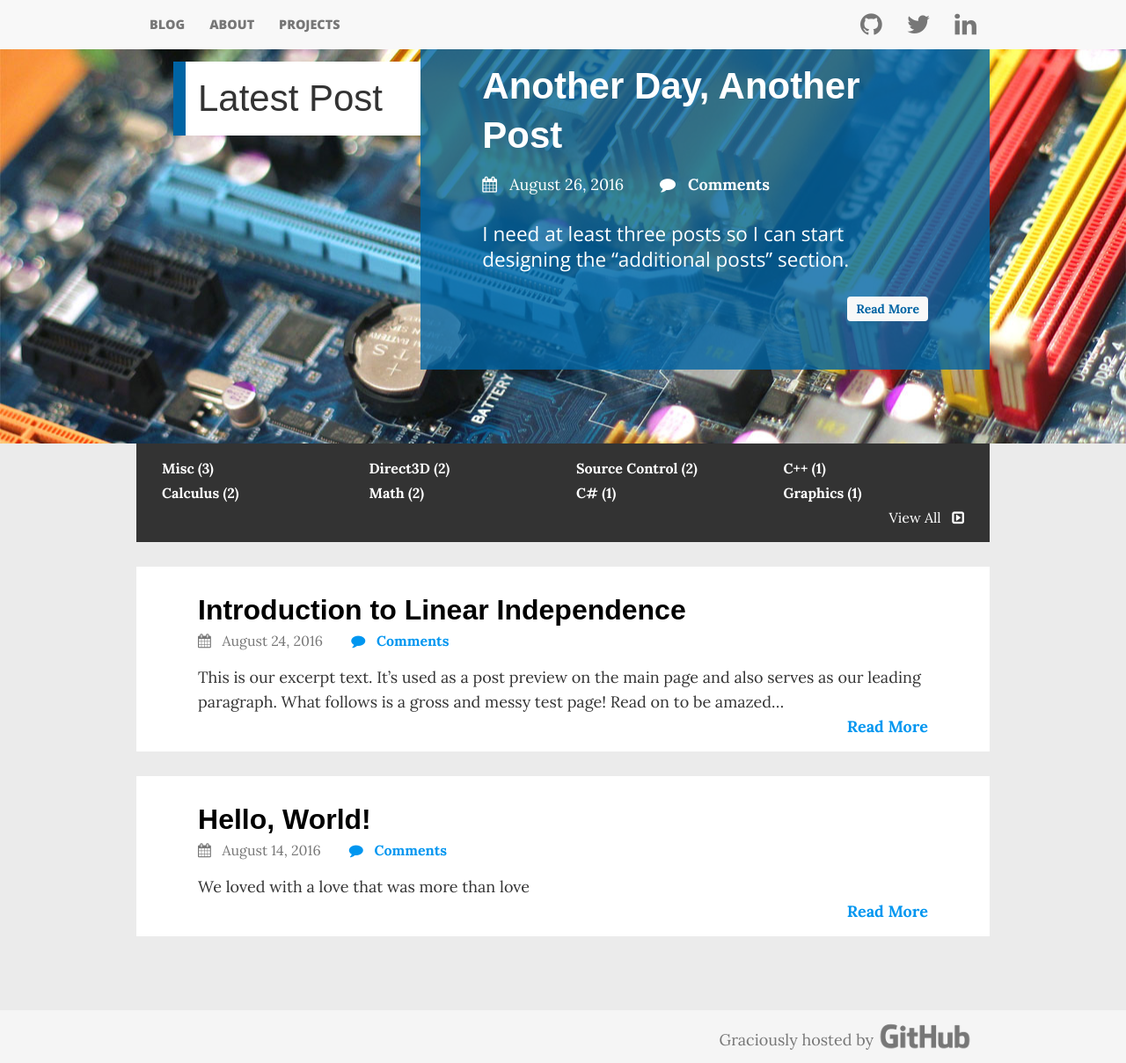
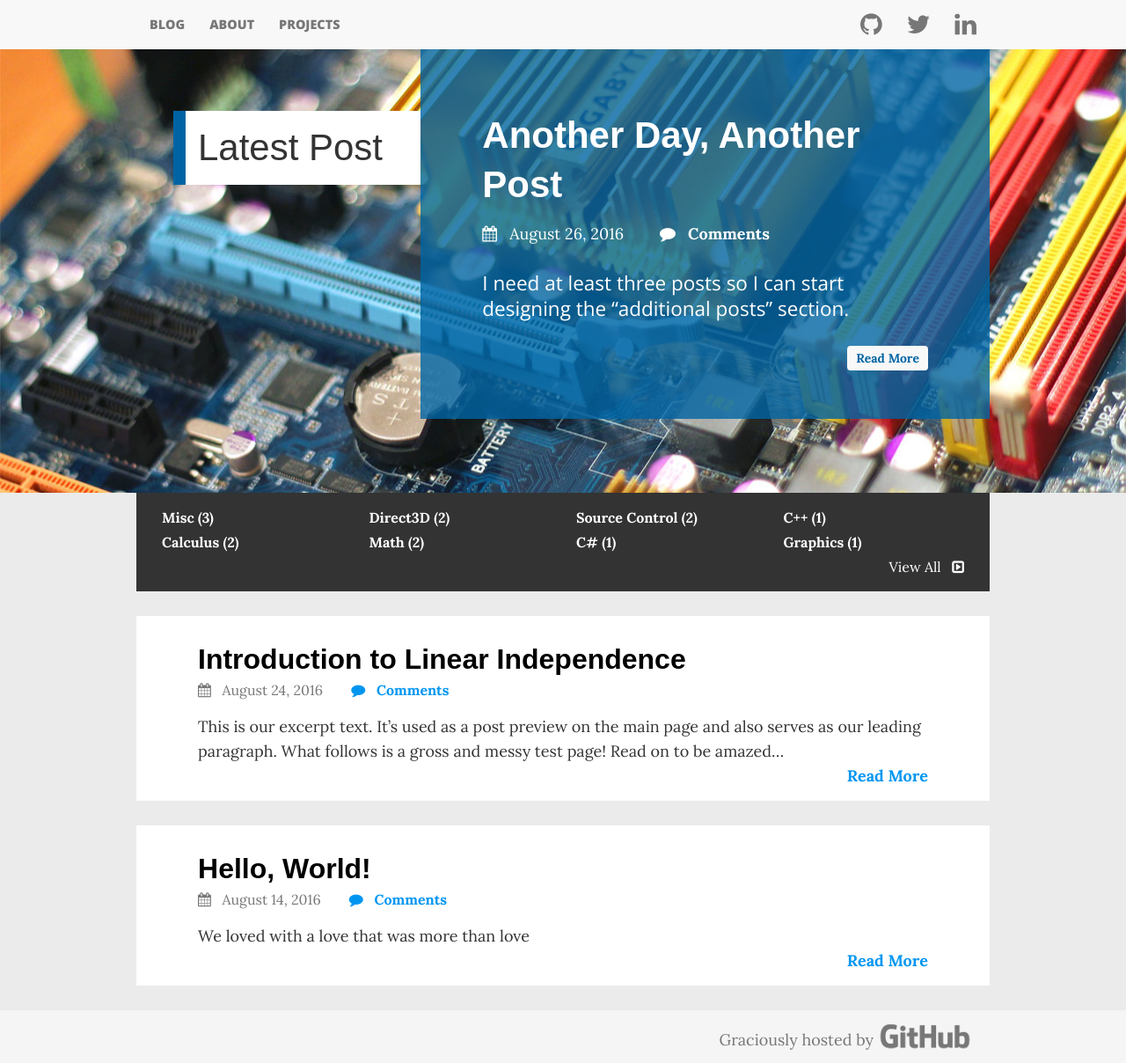
Before and after one commit to aarondgordon/aarondgordon.github.io, a Jekyll site: the page built from index.md, in a window 1280 px wide and 1208 px high. Shown: the whole window at 88% size. Built offline with Jekyll 4.4.1, drawn with Linux system fonts in a browser that asks for light colours; nearby versions of some CDN libraries; comment, search, counter and statistics services are not loaded.

Commit message:
Update layout.css

```diff
--- a/assets/css/layout.css
+++ b/assets/css/layout.css
@@ -38,11 +38,11 @@
 .navbar-menu, .navbar-social {
   margin: 0;
   padding: 0;
-  min-height: 56px;
 }
 
 .navbar-menu>li>a, .navbar-social>li>a {
   padding: 0.97em 0 0; /* 1 x baseline | 14px/14.4px */;
+  min-height: 3.89em; /* 4 x baseline | 56px/14.4px */
   font-family: 'Open Sans';
   font-weight: 800;
   font-size: 0.8em; /* 14.4px/18px */
@@ -79,6 +79,7 @@
 }
 
 .cover {
+  margin-top: 3.11em; /* 56px/18px */
   width: 100%;
   min-height: 21em; /* 27 x baseline | 378px/18px */
   background-position: center;
```
